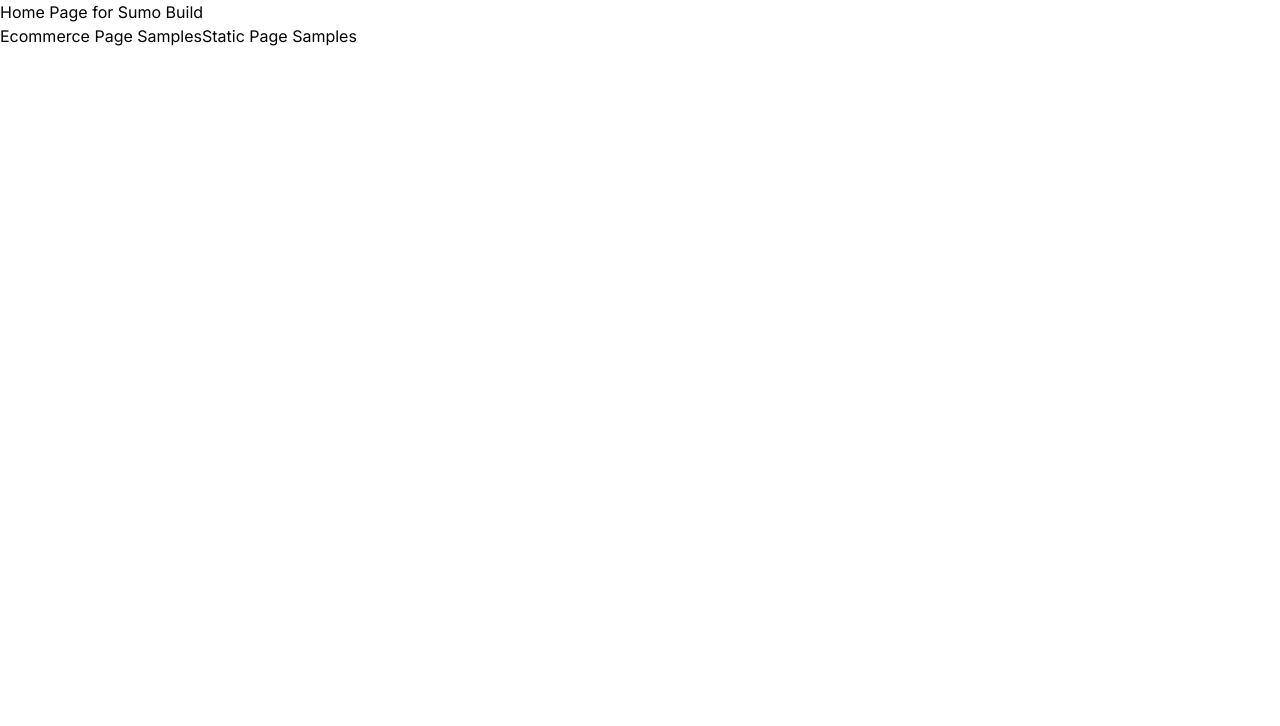
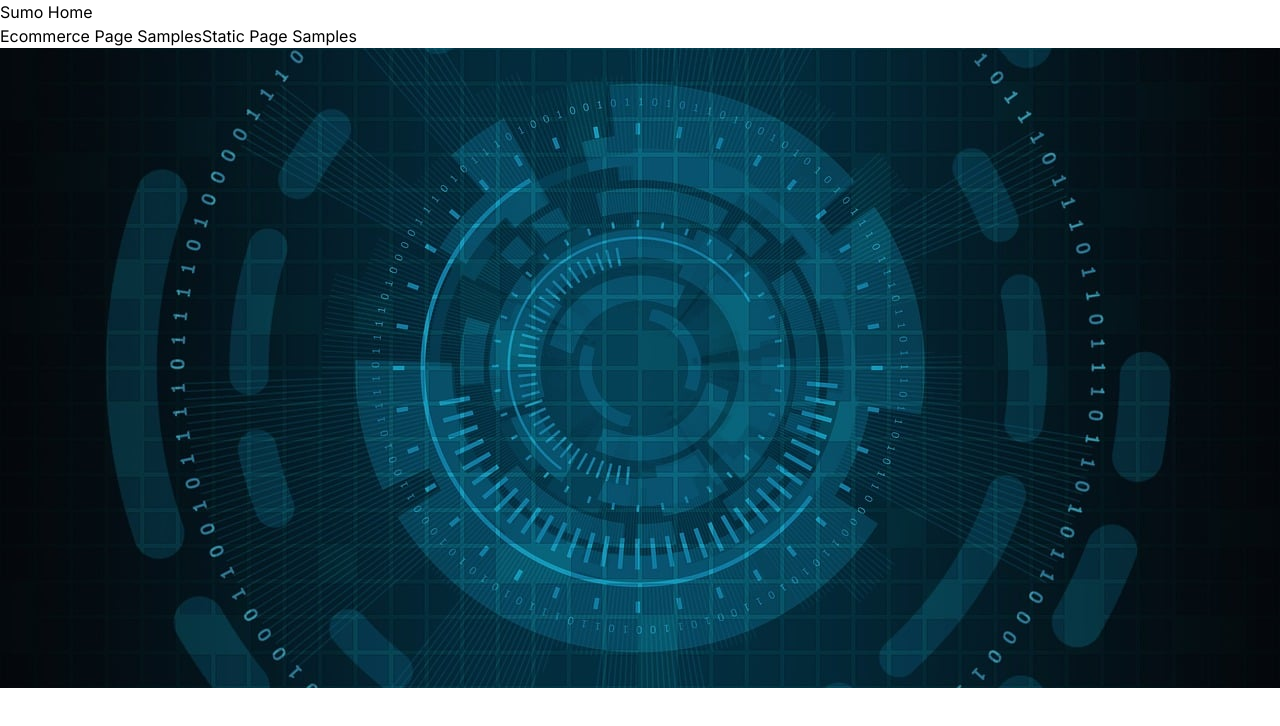
Before and after one commit to BigBreakfast28/SumoBuild, a Next.js app: page / in a window 1280 px wide. Shown: the top 726 px of the page. Built offline with nearby package versions, Linux system fonts and the light colour scheme.

Commit message:
Adding an Image to my home page

```diff
--- a/app/page.tsx
+++ b/app/page.tsx
@@ -1,13 +1,15 @@
 import Navbar from "@/components/navbar";
+import Image from "next/image";
+import homeImg from "@/public/cyber.jpg"
 
-const homePage = () => {
-  return(
-    <div>
-      Home Page for Sumo Build
-      <Navbar/>
+export default function Home() {
+    return<div>
+        Sumo Home
+            <Navbar/>
+            <Image
+                src={homeImg}
+                alt="Cyber Image with binary code"
+
+            />
     </div>
-
-  );
 }
-
-export default homePage;
```
Also changed, not shown: public/cyber.jpg (added).
